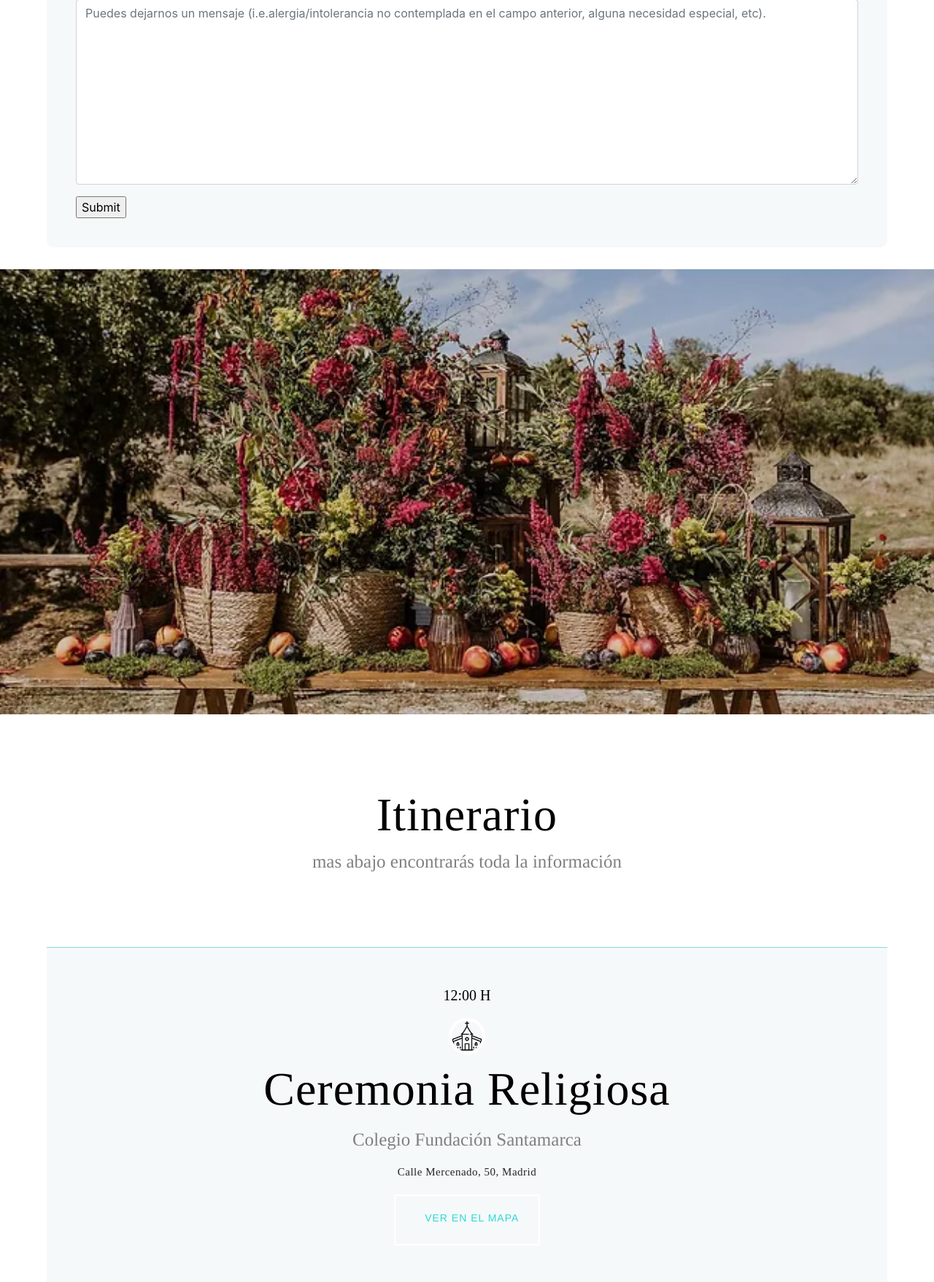
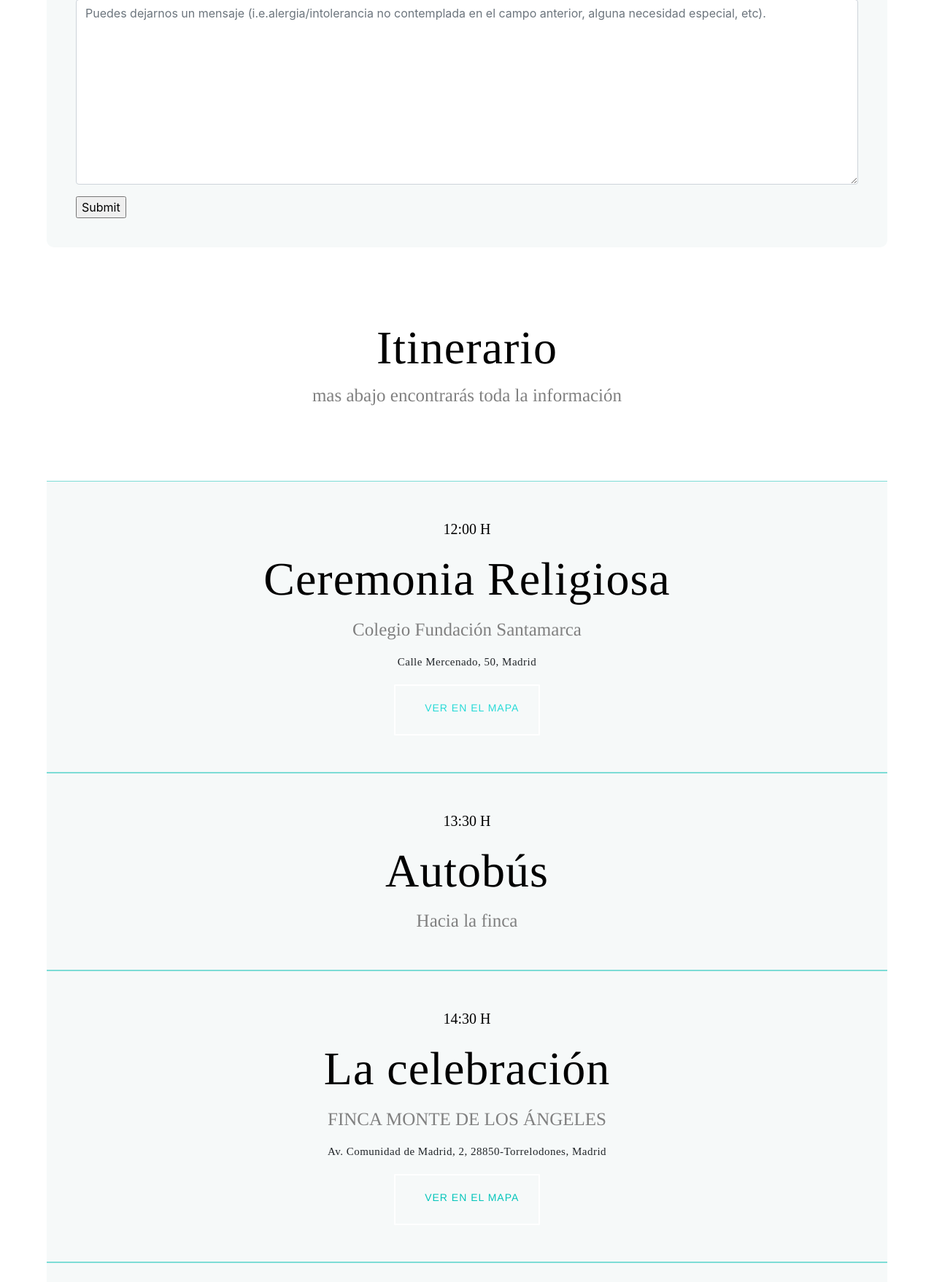
Before and after one commit to Manufaerman/web-wedding, a Django app: template web_app/templates/home.html in a window 1280 px wide. Shown: the part 3784-5541 px from the top of the page at 73% size. Run offline with Django 5.2, Linux system fonts and the light colour scheme; the template is opened without the code that fills it: values that come from a table or form of the project are taken from there, others are empty; some libraries are stand-ins or nearby versions.

Commit message:
todo regreso

```diff
--- a/web_app/templates/home.html
+++ b/web_app/templates/home.html
@@ -21,7 +21,7 @@
 
 
              <div class="image-container" style="width:100%;">
-                 <img src="{% static 'img/fotoprincipal.png' %}" style="width:100%; height:100%; filter: brightness(80%);">
+                 <!-- <img src="{% static 'img/fotoprincipal.png' %}" style="width:100%; height:100%; filter: brightness(80%);"> -->
              </div>
 
              <div style="position: absolute; bottom:0; width:100%;">
@@ -181,7 +181,7 @@
     {% endif %}
 
     <div class="width:100%" style="margin:30xp;">
-        <img src="{% static 'img/finca1.jpg' %}" style="width:100%;">
+        <!-- <img src="{% static 'img/finca1.jpg' %}" style="width:100%;">-->
     </div>
 
      <div style=" width:100%; margin-top:30px;">
@@ -199,7 +199,7 @@
                 <p class="card-text hora" style="">12:00 H</p>
 
                 <div style="margin:auto;text-align:center; margin:10px;">
-                    <img src="{% static 'img/church.png' %}" class="round_image">
+                    <!-- <img src="{% static 'img/church.png' %}" class="round_image">-->
                 </div>
 
                 <h2 class="card-title titulo-centrado" style="">Ceremonia Religiosa</h2>
@@ -216,7 +216,7 @@
                 <p class="card-text hora" style="">13:30 H</p>
 
                 <div style="margin:auto;text-align:center; margin:10px;">
-                    <img src="{% static 'img/bus.png' %}" class="round_image">
+                    <!-- <img src="{% static 'img/bus.png' %}" class="round_image">-->
                 </div>
 
                 <h5 class="card-title titulo-centrado" style="">Autobús</h5>
@@ -229,7 +229,7 @@
                 <p class="card-text hora" style="">14:30 H</p>
 
                 <div style="margin:auto;text-align:center; margin:10px;">
-                    <img src="{% static 'img/party.png' %}" class="round_image">
+                    <!-- <img src="{% static 'img/party.png' %}" class="round_image">-->
                 </div>
 
                 <h2 class="card-title titulo-centrado" style="">La celebración</h2>
@@ -250,7 +250,7 @@
                 <p class="card-text hora" style="">23:30 H</p>
 
                 <div style="margin:auto;text-align:center; margin:10px;">
-                    <img src="{% static 'img/bus.png' %}" class="round_image">
+                    <!-- <img src="{% static 'img/bus.png' %}" class="round_image">-->
                 </div>
 
                 <h5 class="card-title titulo-centrado" style="">Autobús</h5>
@@ -263,7 +263,7 @@
                 <p class="card-text hora" style="">00:00 H</p>
 
                 <div style="margin:auto;text-align:center; margin:10px;">
-                    <img src="{% static 'img/disco.png' %}" class="round_image">
+                    <!-- <img src="{% static 'img/disco.png' %}" class="round_image">-->
                 </div>
 
                 <h5 class="card-title titulo-centrado" style="">Discoteca</h5>
@@ -324,7 +324,7 @@
         <div style="text-align:center;">
             <h2 class="titulo-centrado" style=" margin-top:100px;"></h2>
 
-            <img src="{% static 'img/love.png' %}" style="margin-bottom:100px;">
+            <!-- <img src="{% static 'img/love.png' %}" style="margin-bottom:100px;">-->
 
         </div>
 
--- a/wedding_main/settings_production.py
+++ b/wedding_main/settings_production.py
@@ -24,9 +24,7 @@ AWS_S3_SIGNATURE_VERSION = 's3v4'
 AWS_S3_ADDRESSING_STYLE = "virtual"
 
 STATICFILES_DIRS = (
-
     os.path.join(BASE_DIR, "static"),
-
 
                     )
 STATIC_URL = AWS_URL + 'static/'
```
